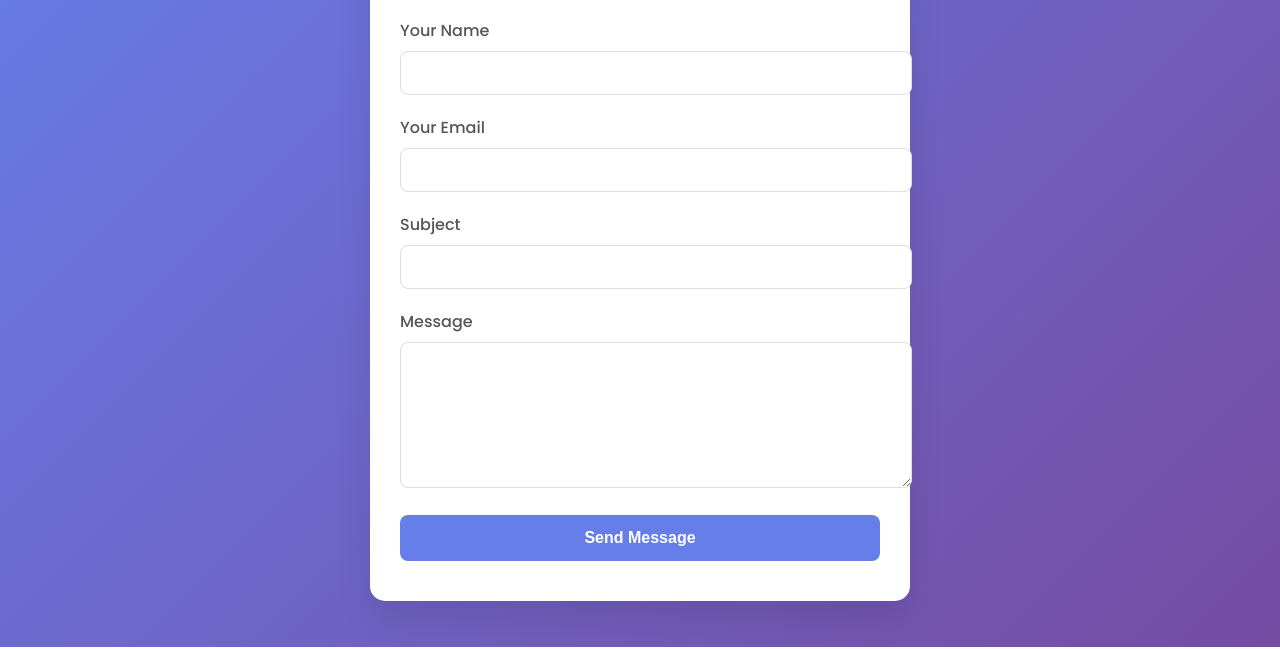
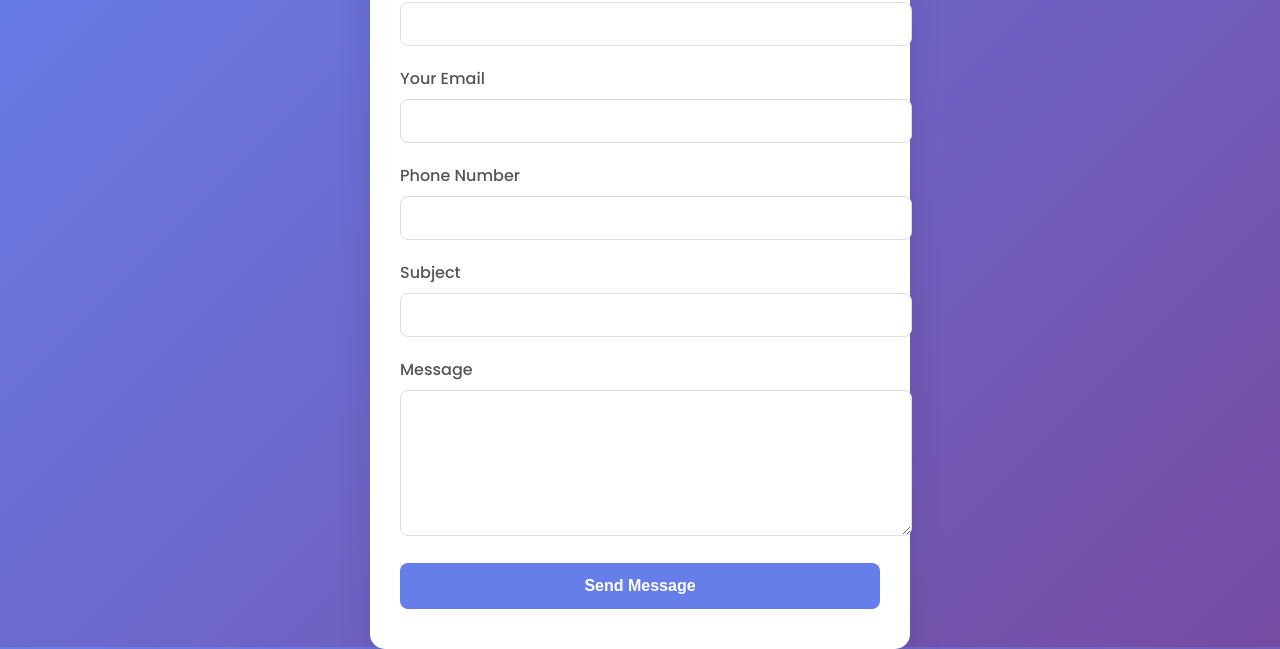
Before and after one commit to Kanakendu2827/MO-Website-1, a website: page contact-us.html in a window 1280 px wide. Shown: the part 153-802 px from the top of the page. Drawn offline with Linux system fonts and the light colour scheme.

Commit message:
Update contact-us.html

```diff
--- a/contact-us.html
+++ b/contact-us.html
@@ -100,6 +100,12 @@
             </div>
 
             <div class="form-group">
+                <label for="phone">Phone Number</label>
+                <input type="tel" id="phone" name="phone" required>
+            </div>
+
+
+            <div class="form-group">
                 <label for="subject">Subject</label>
                 <input type="text" id="subject" name="subject" required>
             </div>
```
